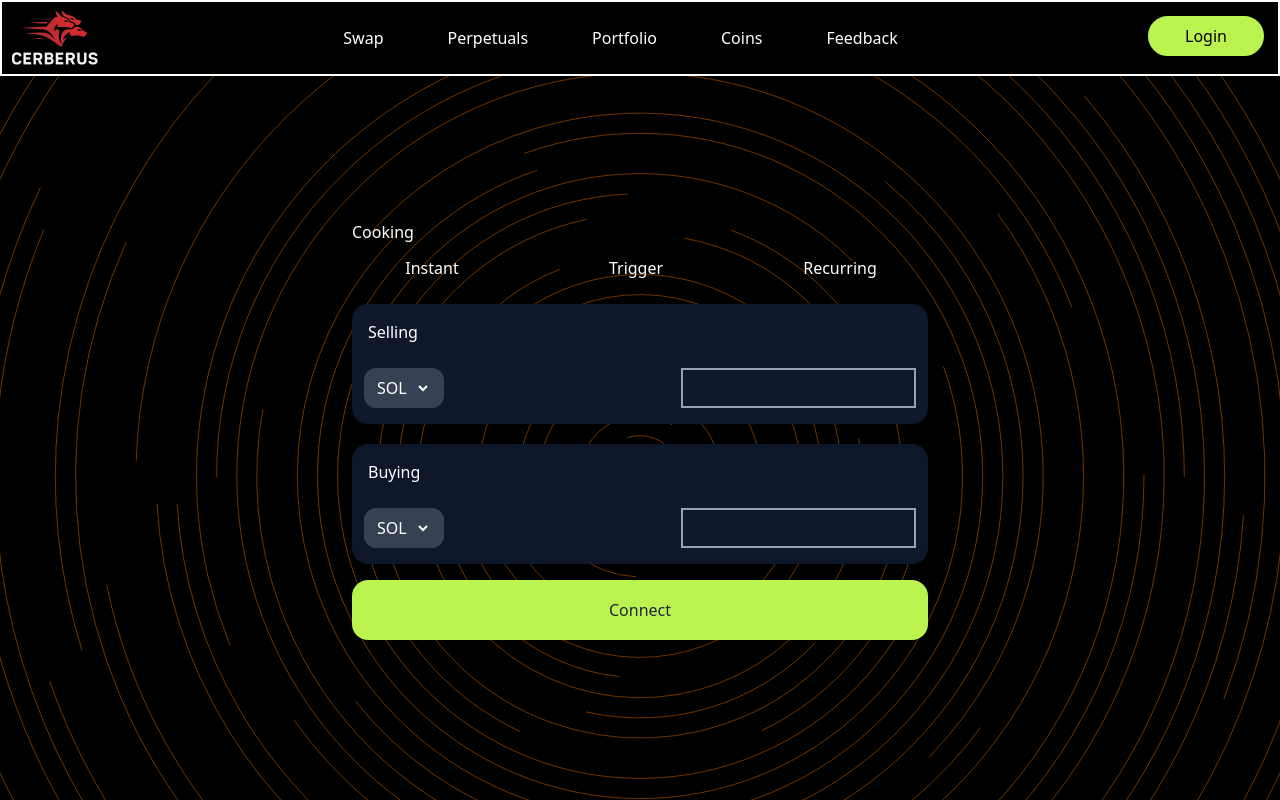
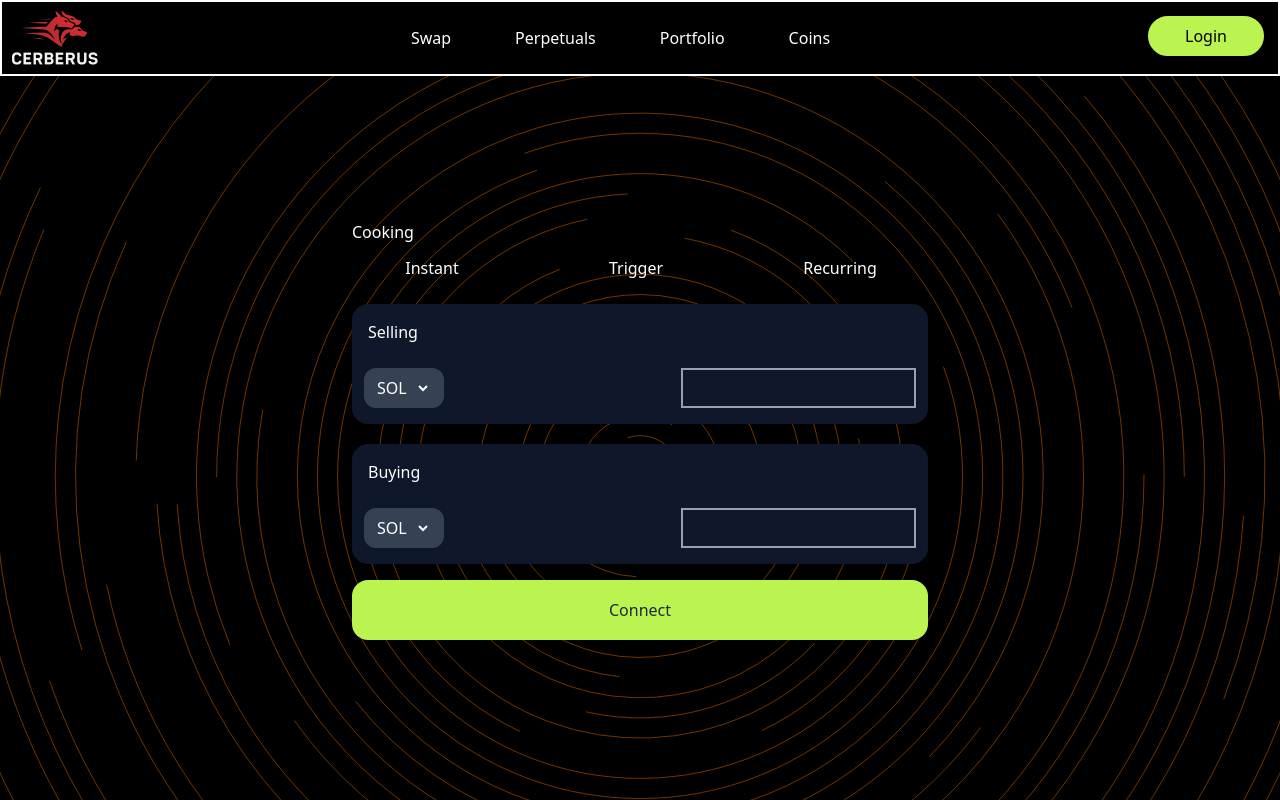
Before and after one commit to ironor25/Cereberus, a React (Vite) app in the folder frontend/: page / in a window 1280 px wide. Built offline with nearby package versions, Linux system fonts and the light colour scheme; no server answers.

Commit message:
removed feedback imports.

```diff
--- a/frontend/src/App.tsx
+++ b/frontend/src/App.tsx
@@ -31,7 +31,7 @@ function App() {
           <a className='p-8 cursor-pointer text-white hover:text-lime-300 ' onClick={()=>{navigate("/perpetuals")}}>Perpetuals</a>
           <a className='p-8 cursor-pointer text-white hover:text-lime-300 ' onClick={()=>{navigate("/portfolio")}}>Portfolio</a>
           <a className='p-8 cursor-pointer text-white hover:text-lime-300 ' onClick={()=>{navigate("/coins")}}>Coins</a>
-          <a className='p-8 cursor-pointer text-white hover:text-lime-300 ' onClick={()=>{navigate("/feedback")}}>Feedback</a>
+
         </nav>
         <div className='p-3'>
           <GoogleAuth details={details} setdetails={setdetails} />
```
